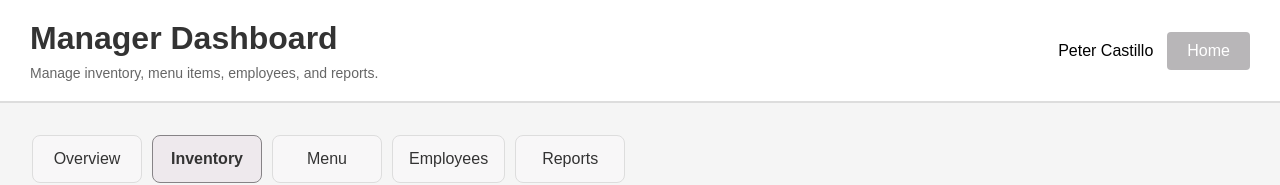
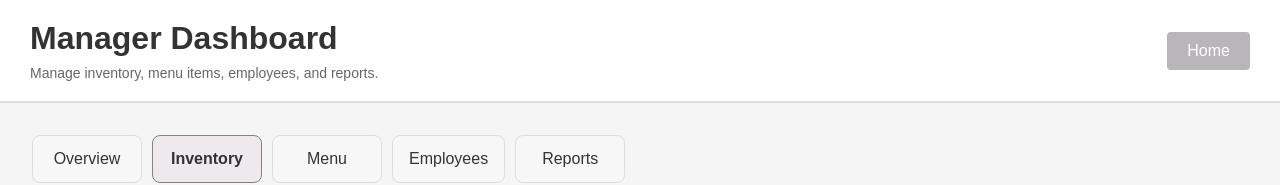
Before and after one commit to sidneyvu1/csce331-project3-squad81, a React (Vite) app: page /manager in a window 1280 px wide. Shown: the top 185 px of the page. Built offline with nearby package versions, Linux system fonts and the light colour scheme; no server answers.

Commit message:
minor UI change

```diff
--- a/src/pages/ManagerDashboard.jsx
+++ b/src/pages/ManagerDashboard.jsx
@@ -56,7 +56,7 @@ export default function ManagerDashboard() {
     <div className="page-container manager-page">
       <header className="page-header">
         <div><h1>Manager Dashboard</h1><p className="manager-subtitle">Manage inventory, menu items, employees, and reports.</p></div>
-        <div className="cashier-header-actions"><span>Peter Castillo</span><Link to="/" className="home-button">Home</Link></div>
+        <div className="cashier-header-actions"><Link to="/" className="home-button">Home</Link></div>
       </header>
       <main className="page-content manager-content">
         <nav className="manager-nav" aria-label="Manager sections">
```
